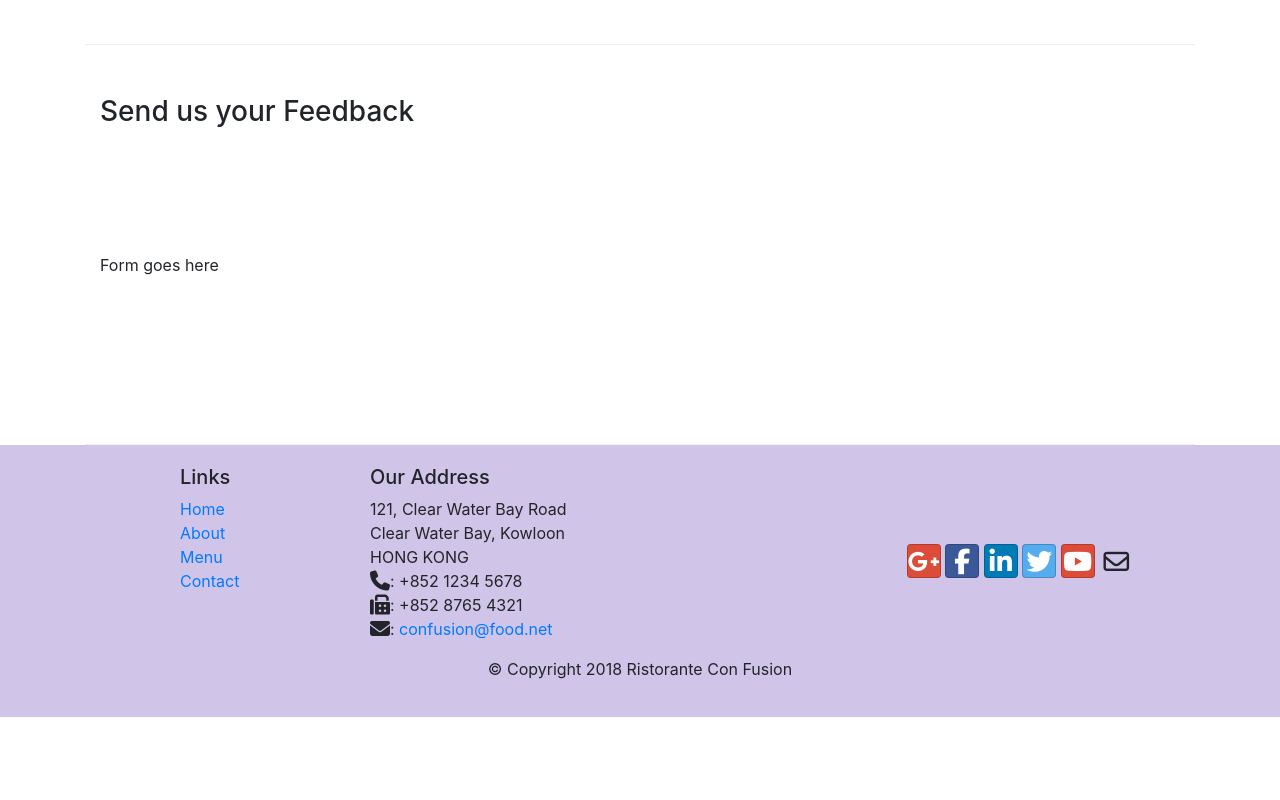
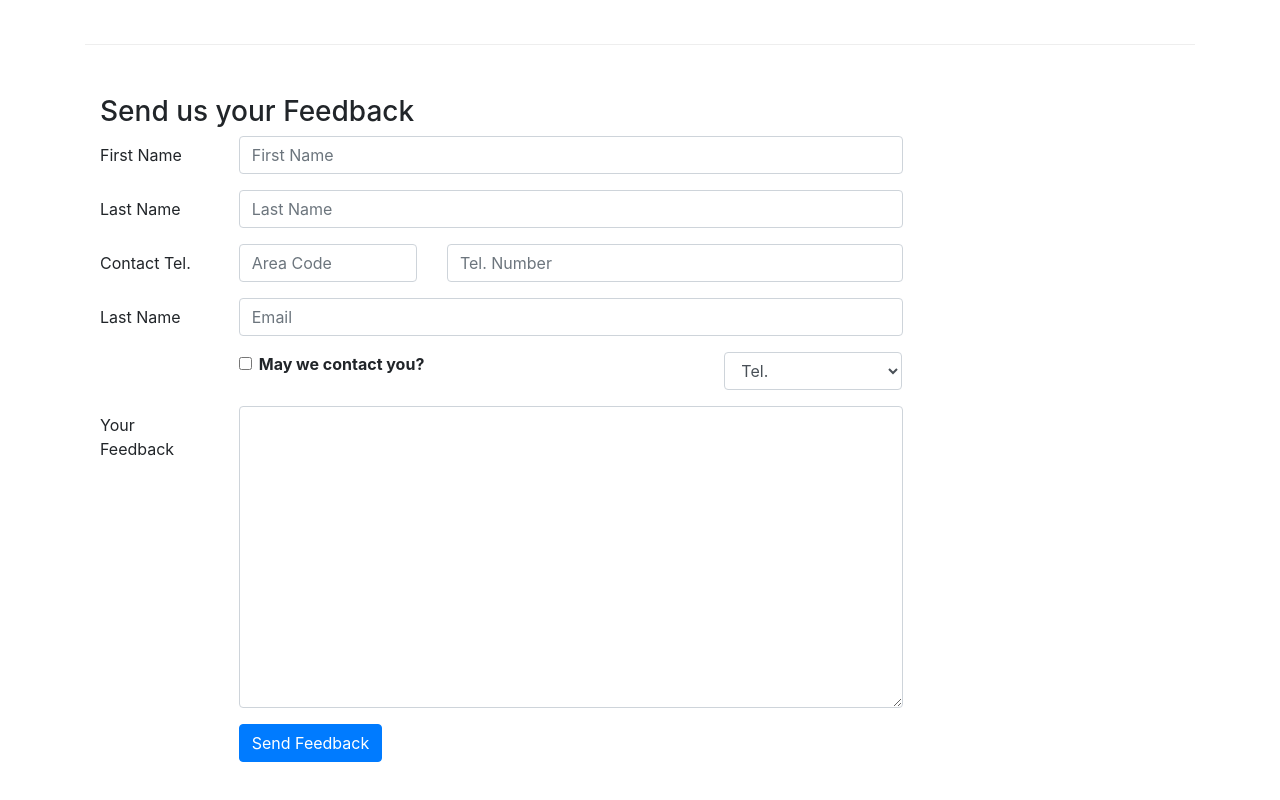
Before and after one commit to Jigar44/BootStrap, a plain HTML site: page contactus.html in a window 1280 px wide. Shown: the part 820-1620 px from the top of the page. Before the commit the page ends 1537 px from the top, so only its background shows below. Drawn offline with nearby package versions, Linux system fonts and the light colour scheme.

Commit message:
forms control

```diff
--- a/contactus.html
+++ b/contactus.html
@@ -92,7 +92,71 @@
               <h3>Send us your Feedback</h3>
            </div>
             <div class="col-12 col-md-9">
-                Form goes here
+                <form action="">
+                    <div class="form-group row">
+                        <label for="firstname" class="col-md-2 col-form-label">First Name</label>
+                        <div class="col-md-10">
+                            <input type="text" class="form-control" id="firstname" name="firstname"
+                            placeholder="First Name">
+                        </div>
+                    </div>
+                    <div class="form-group row">
+                        <label for="lastname" class="col-md-2 col-form-label">Last Name</label>
+                        <div class="col-md-10">
+                            <input type="text" class="form-control" id="lastname" name="lastname"
+                            placeholder="Last Name">
+                        </div>
+                    </div>
+                    <div class="form-group row">
+                        <label for="telnum" class="col-12 col-md-2 col-form-label">Contact Tel.</label>
+                        <div class="col-5 col-md-3">
+                            <input type="tel" class="form-control" id="areacode" name="areacode"
+                            placeholder="Area Code">
+                        </div>
+                        <div class="col-7 col-md-7">
+                            <input type="tel" class="form-control" id="telnum" name="telnum"
+                            placeholder="Tel. Number">
+                        </div>
+                    </div>
+                    <div class="form-group row">
+                        <label for="emailid" class="col-md-2 col-form-label">Last Name</label>
+                        <div class="col-md-10">
+                            <input type="email" class="form-control" id="emailid" name="emailid"
+                            placeholder="Email">
+                        </div>
+                    </div>
+                    <div class="form-group row">
+                        <div class="col-md-6 offset-md-2">
+                            <div class="form-check">
+                                <input type="checkbox" class="form-check-input"
+                                name="approve" id="appprove" value="">
+                                <label class="form-check-label" for="approve">
+                                    <strong>May we contact you?</strong>
+                                </label>
+                            </div>
+                        </div>
+                        <div class="col-md-3 offset-md-1">
+                            <select class="form-control">
+                                <option>Tel.</option>
+                                <option>Email</option>
+                            </select>
+                        </div>
+                    </div>
+                    <div class="form-group row">
+                        <label for="feedback" class="col-md-2 col-form-label">Your Feedback</label>
+                        <div class="col-md-10">
+                            <textarea class="form-control" id="feedback" name="feedback"
+                            rows="12"></textarea>
+                        </div>
+                    </div>
+                    <div class="form-group row">
+                        <div class="offset-md-2 col-md-10">
+                            <button type="submit" class="btn btn-primary">
+                                Send Feedback
+                            </button>
+                        </div>
+                    </div>
+                </form>
             </div>
              <div class="col-12 col-md">
             </div>
```
